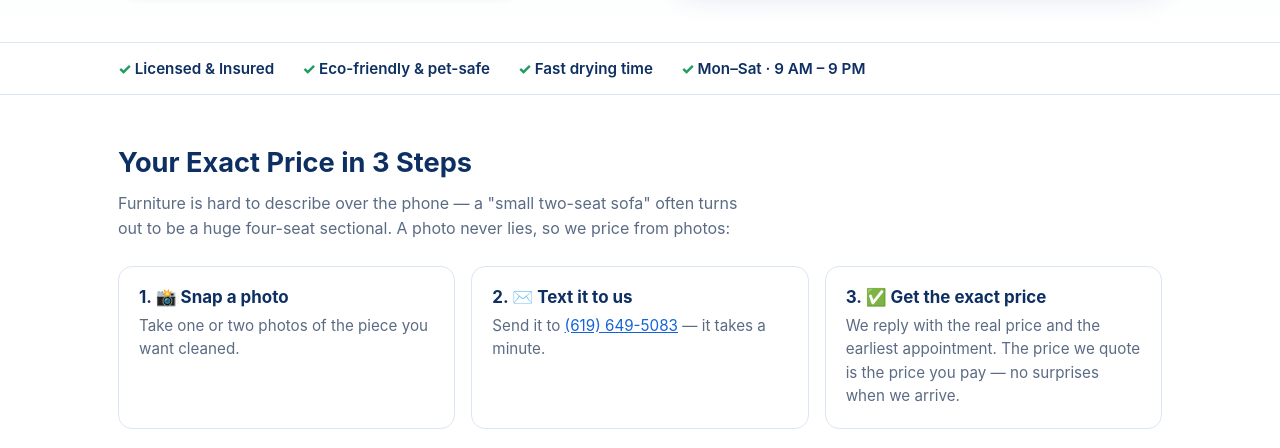
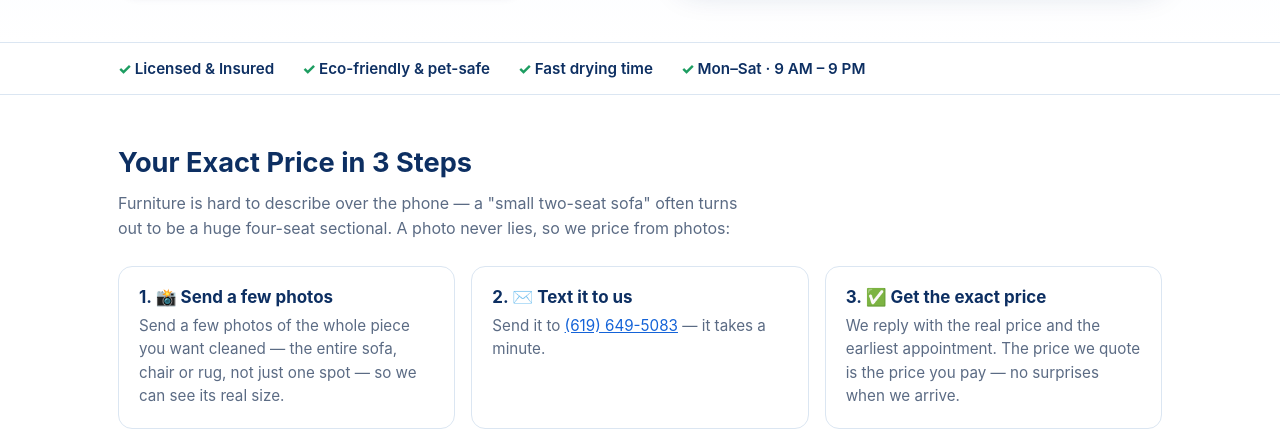
Before and after one commit to evgenyurbanmds-web/allstar-team-website, a plain HTML site: page index.html in a window 1280 px wide. Shown: the part 504-952 px from the top of the page. Drawn offline with Linux system fonts and the light colour scheme.

Commit message:
Step 1: ask for a few photos of the whole piece

```diff
--- a/index.html
+++ b/index.html
@@ -225,7 +225,7 @@ footer .small{color:#8ba3c4;font-size:.88rem;margin-top:22px}
     <h2>Your Exact Price in 3 Steps</h2>
     <p class="sec-sub">Furniture is hard to describe over the phone — a "small two-seat sofa" often turns out to be a huge four-seat sectional. A photo never lies, so we price from photos:</p>
     <div class="grid grid-3">
-      <div class="card"><h3>1. 📸 Snap a photo</h3><p>Take one or two photos of the piece you want cleaned.</p></div>
+      <div class="card"><h3>1. 📸 Send a few photos</h3><p>Send a few photos of the whole piece you want cleaned — the entire sofa, chair or rug, not just one spot — so we can see its real size.</p></div>
       <div class="card"><h3>2. ✉️ Text it to us</h3><p>Send it to <a href="sms:+16196495083">(619) 649-5083</a> — it takes a minute.</p></div>
       <div class="card"><h3>3. ✅ Get the exact price</h3><p>We reply with the real price and the earliest appointment. The price we quote is the price you pay — no surprises when we arrive.</p></div>
     </div>
```
Also changed, not shown: upholstery-cleaning-keystone.html (+1 -1 lines), upholstery-cleaning-land-o-lakes.html (+1 -1 lines), upholstery-cleaning-odessa.html (+1 -1 lines), upholstery-cleaning-oldsmar.html (+1 -1 lines), upholstery-cleaning-trinity.html (+1 -1 lines), upholstery-cleaning-westchase.html (+1 -1 lines).
